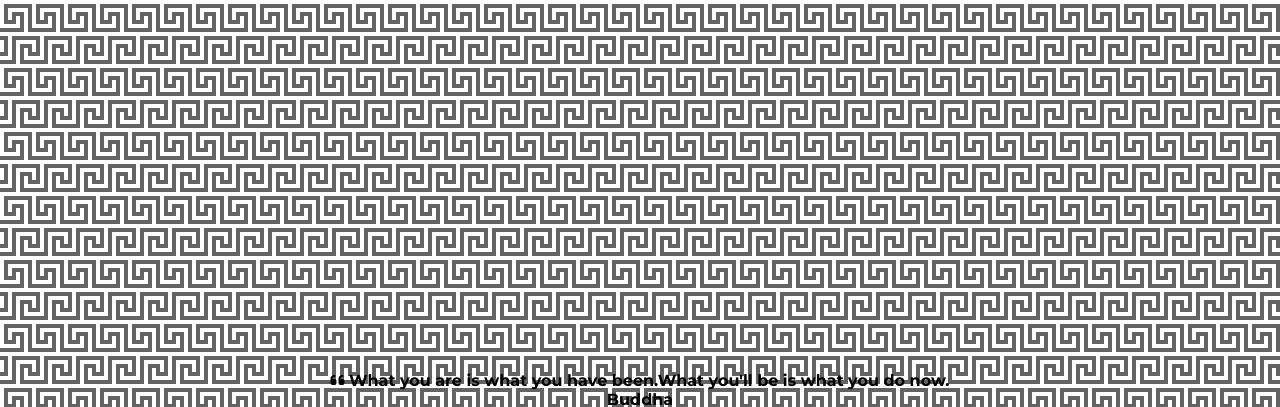
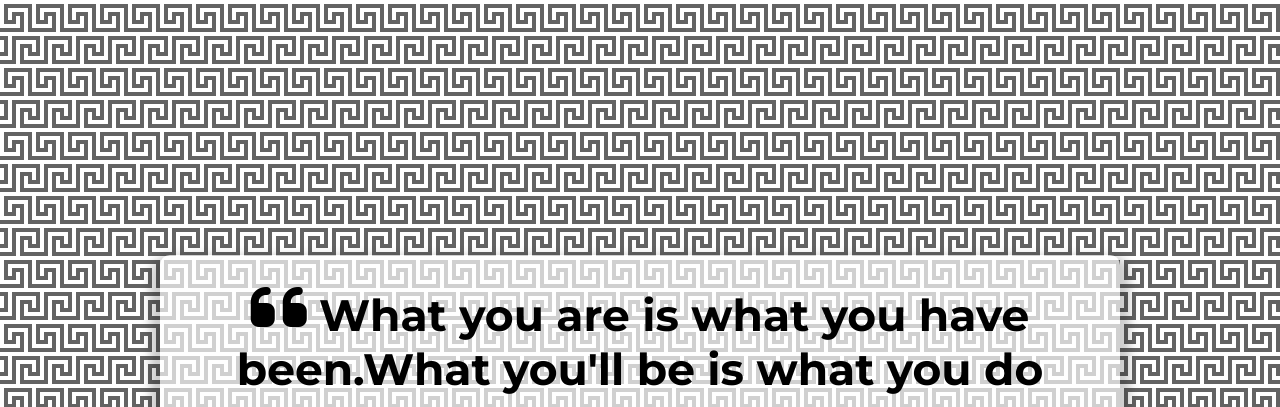
Before and after one commit to denvilse1/quotebox-dk, a plain HTML site: page index.html in a window 1280 px wide. Shown: the top 407 px of the page. Drawn offline with Linux system fonts and the light colour scheme.

Commit message:
kam chal rha

```diff
--- a/style.css
+++ b/style.css
@@ -17,3 +17,37 @@ body {
   align-items: center;
   justify-content: center;
 }
+
+.quote-container {
+  width: auto;
+  max-width: 900px;
+  padding: 20px 30px;
+  border-radius: 10px;
+  background-color: rgba(255, 255, 255, 0.7);
+  box-shadow: 0 10px 10px 10px rgba(0, 0, 0, 0.2);
+}
+
+.quote-text {
+  font-size: 2.75rem;
+}
+
+.long-quote {
+  font-size: 2rem;
+}
+
+.fa-quote-left {
+  font-size: 4rem;
+}
+
+.quote-author {
+  margin-top: 15px;
+  font-size: 2rem;
+  font-weight: 400;
+  font-style: italic;
+}
+
+@media screen and (max-width: 1000px) {
+  .quote-container {
+    margin: auto 10px;
+  }
+}
```
